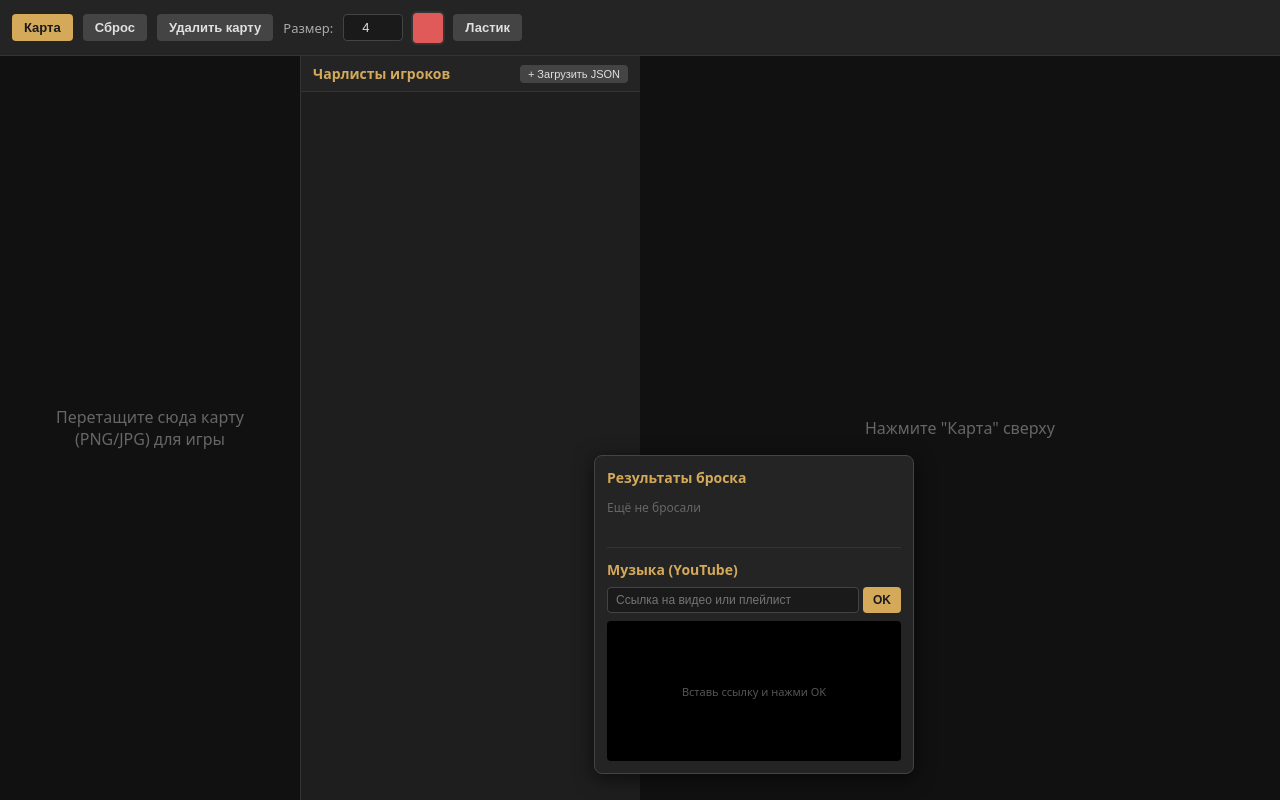
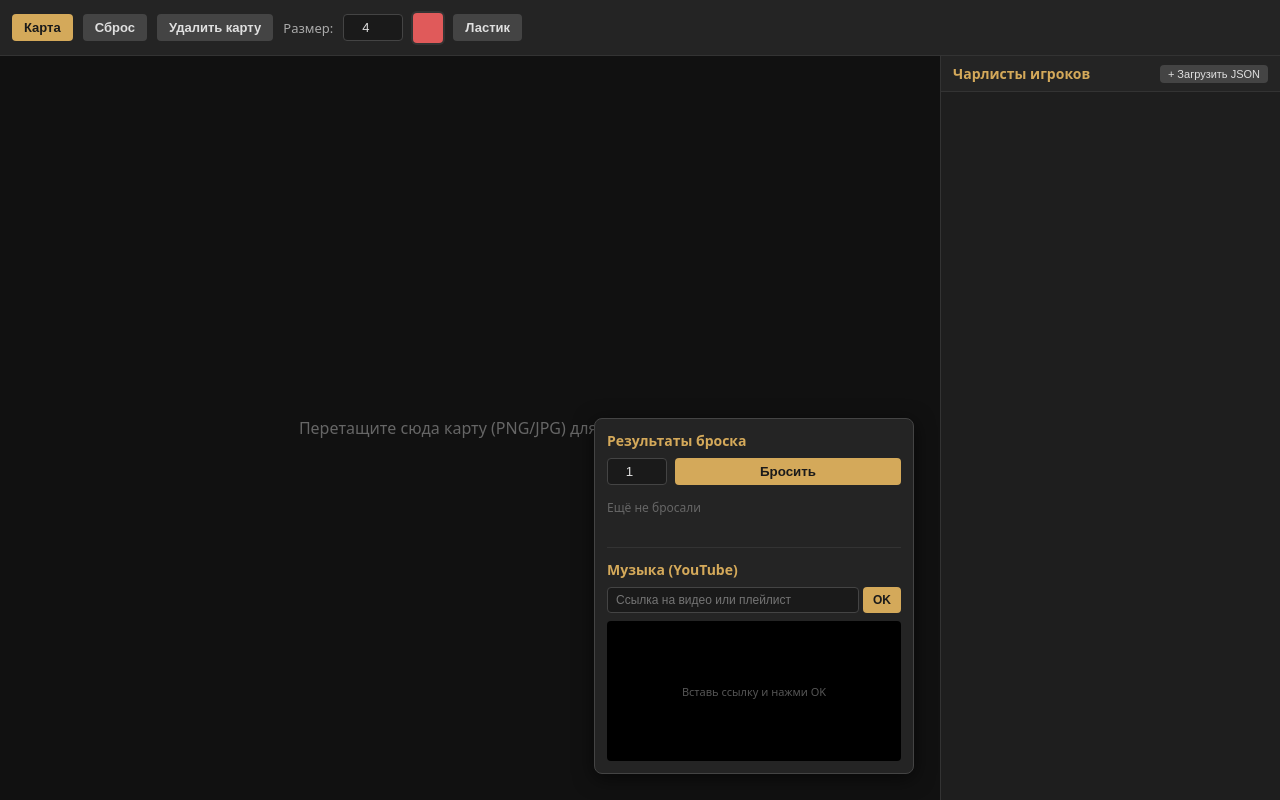
Before and after one commit to frogggest/Pathfinder-iz-doma, a website: page index.html in a window 1280 px wide. Drawn offline with Linux system fonts and the light colour scheme.

Commit message:
Update index.html

```diff
--- a/index.html
+++ b/index.html
@@ -30,14 +30,12 @@ body{margin:0;font-family:system-ui,-apple-system,sans-serif;background:#1a1a1a;
 .hue-preview .swatch{flex:1;border-radius:3px;cursor:pointer;border:1px solid rgba(0,0,0,.3);transition:transform .1s}
 .hue-preview .swatch:hover{transform:scaleY(1.2);position:relative;z-index:1}
 #main{display:flex;flex:1;overflow:hidden;position:relative}
-.mobile-pane {display:none; flex-direction:column; flex:1; overflow:hidden; width:100%;}
-.mobile-pane.active {display:flex;}
 #desktop-layout {display:flex; flex:1; overflow:hidden;}
-#board{flex:1;position:relative;background:#111;overflow:hidden;display:flex;flex-direction:column}
+#board{flex:1;position:relative;background:#111;overflow:hidden}
+#drop-zone{position:absolute;inset:0;display:flex;align-items:center;justify-content:center;color:#666;font-size:16px;pointer-events:none;text-align:center;padding:20px;z-index:5}
 #canvas-wrap{position:absolute;top:0;left:0;transform-origin:0 0;cursor:crosshair}
 #bg-image{display:block;user-select:none;-webkit-user-drag:none;pointer-events:none}
 #draw-canvas{position:absolute;top:0;left:0;cursor:crosshair;touch-action:none}
-#drop-zone{position:absolute;inset:0;display:flex;align-items:center;justify-content:center;color:#666;font-size:16px;pointer-events:none;text-align:center;padding:20px;z-index:5}
 #sidebar{width:340px;background:#1e1e1e;border-left:1px solid #333;display:flex;flex-direction:column;flex-shrink:0}
 #sidebar-header{padding:8px 12px;background:#242424;border-bottom:1px solid #333;display:flex;justify-content:space-between;align-items:center}
 #sidebar-header h3{margin:0;color:#d4a95a;font-size:14px}
@@ -69,17 +67,25 @@ body{margin:0;font-family:system-ui,-apple-system,sans-serif;background:#1a1a1a;
 #yt-embed{height:140px;background:#000;border-radius:4px;overflow:hidden;display:flex;align-items:center;justify-content:center}
 #yt-embed iframe{width:100%;height:100%;border:0;display:block}
 .music-empty{color:#555;font-size:11px;text-align:center;padding:10px}
+#hint{position:fixed;top:64px;left:12px;background:#242424;border:1px solid #333;border-radius:6px;padding:6px 10px;font-size:11px;color:#888;z-index:5;max-width:340px}
+
+.mobile-pane { display: none !important; }
+
 #mobile-nav {display:none; height:60px; background:#242424; border-top:1px solid #333; flex-shrink:0}
 #mobile-nav button {flex:1; background:none; border:none; color:#888; font-size:11px; display:flex; flex-direction:column; align-items:center; justify-content:center; gap:4px; font-weight:bold; cursor:pointer}
 #mobile-nav button.active {color:#d4a95a; background:#2a2a2a}
 #mobile-nav button svg {width:20px; height:20px; fill:currentColor}
-#hint{position:fixed;top:64px;left:12px;background:#242424;border:1px solid #333;border-radius:6px;padding:6px 10px;font-size:11px;color:#888;z-index:5;max-width:340px}
+
 @media (max-width: 768px) {
   #toolbar { height: 50px; padding: 0 8px; gap: 6px; }
   #toolbar button { padding: 4px 8px; font-size: 12px; }
   #toolbar label { display: none; }
   #desktop-layout { display: none; }
   #mobile-nav { display: flex; }
+
+  .mobile-pane { display: none; flex-direction: column; flex: 1; overflow: hidden; width: 100%; }
+  .mobile-pane.active { display: flex !important; }
+
   #board-mobile { min-height: 100%; }
   #dice-panel-mobile { margin: 8px; border-radius: 8px; }
   #hint { display: none; }
@@ -125,7 +131,11 @@ body{margin:0;font-family:system-ui,-apple-system,sans-serif;background:#1a1a1a;
       <div id="char-list"></div>
     </div>
     <div id="dice-panel" style="position:fixed; right:356px; bottom:16px; width:320px; max-height:50vh;">
-      <h3>Результаты броска</h3>
+  <h3>Результаты броска</h3>
+  <div style="display:flex; gap:8px; margin-bottom:10px;">
+    <input type="number" id="dice-count" min="1" max="100" value="1" style="width:60px; background:#1a1a1a; color:#e0e0e0; border:1px solid #444; padding:4px; border-radius:4px; text-align:center;">
+    <button id="btn-roll" style="flex:1; background:#d4a95a; color:#1a1a1a; border:none; padding:6px; border-radius:4px; cursor:pointer; font-weight:bold;">Бросить</button>
+  </div>
       <div id="dice-result"><span style="color:#666;font-size:12px">Ещё не бросали</span></div>
       <div id="dice-success"><b>Успехи:</b> 0</div>
       <div id="music-panel">
@@ -244,6 +254,7 @@ const diceSuccessMobile = document.getElementById('dice-success-mobile');
 function doRoll() {
   const isMobile = window.innerWidth <= 768;
   const input = isMobile ? document.getElementById('dice-count-mobile') : document.getElementById('dice-count');
+  if (!input) return; //
   const n = Math.max(1, Math.min(100, parseInt(input.value) || 1));
   const rolls = [];
   for (let i = 0; i < n; i++) rolls.push(1 + Math.floor(Math.random() * 6));
```
